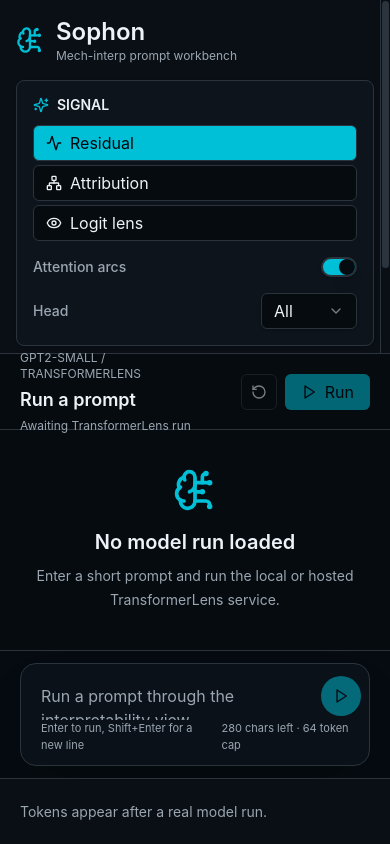
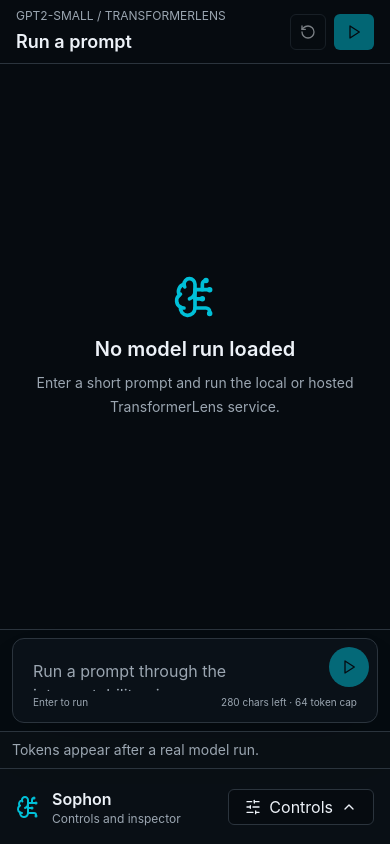
Before and after one commit to rangan39/sophon, a Next.js app: page / in a window 390 px wide. Built offline with nearby package versions, Linux system fonts and the light colour scheme.

Commit message:
Refine responsive workbench layout

```diff
--- a/src/components/sophon-workbench.tsx
+++ b/src/components/sophon-workbench.tsx
@@ -1,18 +1,21 @@
 "use client";
 
-import { Canvas } from "@react-three/fiber";
+import { Canvas, useThree } from "@react-three/fiber";
 import { Line, OrbitControls, Text } from "@react-three/drei";
 import {
   Activity,
   Braces,
   BrainCircuit,
+  ChevronDown,
+  ChevronUp,
   Eye,
   Network,
   Play,
   RotateCcw,
+  SlidersHorizontal,
   Sparkles
 } from "lucide-react";
-import { useState } from "react";
+import { useEffect, useState } from "react";
 import * as THREE from "three";
 import { Badge } from "@/components/ui/badge";
 import { Button } from "@/components/ui/button";
@@ -277,7 +280,7 @@
   const selectedLayer = run.layers[selection.layer] ?? run.layers[0];
 
   return (
-    <Canvas camera={{ position: [0, 5.6, 8.4], fov: 48 }} dpr={[1, 2]}>
+    <Canvas camera={{ position: [0, 4.7, 7.1], fov: 42 }} dpr={[1, 2]}>
       <color attach="background" args={["#11100f"]} />
       <ambientLight intensity={0.5} />
       <directionalLight position={[4, -6, 8]} intensity={1.4} />
@@ -316,15 +319,41 @@
           );
         })}
       </group>
+      <SceneControls />
+    </Canvas>
+  );
+}
+
+function SceneControls() {
+  const { camera, size } = useThree();
+  const isNarrow = size.width < 520;
+  const isCompact = size.width < 900;
+  const target = isNarrow ? [0.15, 0.48, 0] : [0, 0.52, 0];
+
+  useEffect(() => {
+    const perspective = camera as THREE.PerspectiveCamera;
+    if (isNarrow) {
+      perspective.position.set(0.1, 5.8, 9.6);
+      perspective.fov = 52;
+    } else if (isCompact) {
+      perspective.position.set(0.05, 5.2, 8.6);
+      perspective.fov = 48;
+    } else {
+      perspective.position.set(0, 4.7, 7.1);
+      perspective.fov = 42;
+    }
+    perspective.updateProjectionMatrix();
+  }, [camera, isCompact, isNarrow]);
+
+  return (
     <OrbitControls
       makeDefault
       enableDamping
       dampingFactor={0.08}
-        maxDistance={18}
-        minDistance={4}
-        target={[0, 0.45, 0]}
+      maxDistance={isNarrow ? 18 : 14}
+      minDistance={isNarrow ? 4 : 3.2}
+      target={target as [number, number, number]}
     />
-    </Canvas>
   );
 }
 
@@ -337,6 +366,7 @@
   const [selection, setSelection] = useState<Selection>({ layer: 0, token: 0 });
   const [isRunning, setIsRunning] = useState(false);
   const [runMessage, setRunMessage] = useState<string | null>(null);
+  const [controlsOpen, setControlsOpen] = useState(false);
 
   const run = currentRun;
   const selectedLayer = run ? run.layers[Math.min(selection.layer, run.layers.length - 1)] : null;
@@ -375,12 +405,9 @@
     setIsRunning(false);
   }
 
-  return (
-    <main className="grid h-svh grid-cols-[380px_minmax(0,1fr)] overflow-hidden bg-background text-foreground max-[900px]:grid-cols-1 max-[900px]:grid-rows-[minmax(320px,42vh)_minmax(0,1fr)]">
-      <aside className="min-h-0 min-w-0 overflow-hidden border-r bg-card/45 max-[900px]:border-b max-[900px]:border-r-0">
-        <ScrollArea className="h-full">
+  const controlPanel = (
     <div className="flex flex-col gap-4 p-4">
-            <div className="flex min-h-12 items-center gap-3">
+      <div className="flex min-h-12 items-center gap-3 max-[1024px]:hidden">
         <BrainCircuit className="size-7 text-primary" />
         <div className="min-w-0">
           <h1 className="text-2xl font-semibold tracking-normal">Sophon</h1>
@@ -549,15 +576,55 @@
         </Card>
       )}
     </div>
+  );
+
+  return (
+    <main className={cn(
+      "grid h-svh overflow-hidden bg-background text-foreground",
+      "grid-cols-[380px_minmax(0,1fr)]",
+      controlsOpen
+        ? "max-[1024px]:grid-cols-1 max-[1024px]:grid-rows-[minmax(0,1fr)_minmax(260px,42svh)]"
+        : "max-[1024px]:grid-cols-1 max-[1024px]:grid-rows-[minmax(0,1fr)_76px]"
+    )}>
+      <aside className="order-1 min-h-0 min-w-0 overflow-hidden border-r bg-card/45 max-[1024px]:order-2 max-[1024px]:border-r-0 max-[1024px]:border-t">
+        <div className="hidden h-[76px] items-center justify-between gap-3 px-4 max-[1024px]:flex">
+          <div className="flex min-w-0 items-center gap-3">
+            <BrainCircuit className="size-6 shrink-0 text-primary" />
+            <div className="min-w-0">
+              <div className="flex items-center gap-2">
+                <h1 className="truncate text-base font-semibold">Sophon</h1>
+                <Badge variant="outline" className="hidden shrink-0 sm:inline-flex">
+                  {metricLabels[metric]}
+                </Badge>
+              </div>
+              <p className="truncate text-xs text-muted-foreground">
+                {run ? `${run.tokens.length} tokens · layer ${selection.layer}` : "Controls and inspector"}
+              </p>
+            </div>
+          </div>
+          <Button
+            aria-expanded={controlsOpen}
+            className="shrink-0"
+            onClick={() => setControlsOpen((open) => !open)}
+            type="button"
+            variant="outline"
+          >
+            <SlidersHorizontal className="size-4" />
+            <span>Controls</span>
+            {controlsOpen ? <ChevronDown className="size-4" /> : <ChevronUp className="size-4" />}
+          </Button>
+        </div>
+        <ScrollArea className={cn("h-full max-[1024px]:h-[calc(100%-76px)]", !controlsOpen && "max-[1024px]:hidden")}>
+          {controlPanel}
         </ScrollArea>
       </aside>
 
-      <section className="grid min-h-0 min-w-0 grid-rows-[82px_minmax(0,1fr)_auto_74px] bg-background max-[760px]:grid-rows-[76px_minmax(0,1fr)_auto_66px]">
-        <header className="flex items-center justify-between gap-4 border-b px-5 py-4">
+      <section className="order-2 grid min-h-0 min-w-0 grid-rows-[82px_minmax(0,1fr)_auto_auto] bg-background max-[1024px]:order-1 max-[760px]:grid-rows-[64px_minmax(0,1fr)_auto_auto]">
+        <header className="flex items-center justify-between gap-4 border-b px-5 py-4 max-[760px]:px-4 max-[760px]:py-3">
           <div className="min-w-0">
-            <p className="mb-1 text-xs uppercase text-muted-foreground">{run?.model ?? "gpt2-small / TransformerLens"}</p>
+            <p className="mb-1 truncate text-xs uppercase text-muted-foreground">{run?.model ?? "gpt2-small / TransformerLens"}</p>
             <h2 className="truncate text-2xl font-semibold max-[760px]:text-lg">{run?.title ?? "Run a prompt"}</h2>
-            <p className="mt-1 text-xs text-muted-foreground">{statusLabel}</p>
+            <p className="mt-1 truncate text-xs text-muted-foreground max-[760px]:hidden">{statusLabel}</p>
           </div>
           <div className="flex shrink-0 gap-2">
             <Button
@@ -570,9 +637,9 @@
             >
               <RotateCcw className="size-4" />
             </Button>
-            <Button disabled={!canRun} onClick={executeRun} type="button">
+            <Button className="max-[520px]:px-3" disabled={!canRun} onClick={executeRun} type="button">
               <Play className="size-4" />
-              <span>{isRunning ? "Running" : "Run"}</span>
+              <span className="max-[520px]:sr-only">{isRunning ? "Running" : "Run"}</span>
             </Button>
           </div>
         </header>
@@ -598,11 +665,11 @@
           )}
         </div>
 
-        <div className="border-t bg-background/95 px-5 py-3">
-          <div className="mx-auto w-full max-w-3xl rounded-2xl border bg-card/70 p-2 shadow-2xl shadow-black/20">
+        <div className="border-t bg-background/95 px-5 py-3 max-[760px]:px-3 max-[760px]:py-2">
+          <div className="mx-auto w-full max-w-3xl rounded-2xl border bg-card/70 p-2 shadow-2xl shadow-black/20 max-[520px]:rounded-xl">
             <div className="flex items-end gap-2">
               <Textarea
-                className="min-h-12 resize-none border-0 bg-transparent px-3 py-3 shadow-none focus-visible:ring-0"
+                className="min-h-12 resize-none border-0 bg-transparent px-3 py-3 shadow-none focus-visible:ring-0 max-[520px]:min-h-10 max-[520px]:py-2"
                 maxLength={MAX_PROMPT_CHARS}
                 onChange={(event) => setPromptInput(event.target.value)}
                 onKeyDown={(event) => {
@@ -619,9 +686,9 @@
                 <Play className="size-4" />
               </Button>
             </div>
-            <div className="flex items-center justify-between gap-3 px-3 pb-1 text-[11px] text-muted-foreground">
-              <span>{isRunning ? "Running TransformerLens" : "Enter to run, Shift+Enter for a new line"}</span>
-              <span>
+            <div className="flex items-center justify-between gap-3 px-3 pb-1 text-[11px] text-muted-foreground max-[520px]:pt-1 max-[520px]:text-[10px]">
+              <span className="truncate">{isRunning ? "Running TransformerLens" : "Enter to run"}</span>
+              <span className="shrink-0">
                 {promptCharsRemaining} chars left · {MAX_PROMPT_TOKENS} token cap
               </span>
             </div>
@@ -631,7 +698,7 @@
           </div>
         </div>
 
-        <footer className="flex items-center gap-2 overflow-x-auto border-t bg-card/45 px-5 py-3">
+        <footer className="flex items-center gap-2 overflow-x-auto border-t bg-card/45 px-5 py-3 max-[760px]:px-3 max-[760px]:py-2">
           {run ? (
             run.tokens.map((token) => (
               <Button
```
Lines whose indentation alone changed are shown as unchanged.
